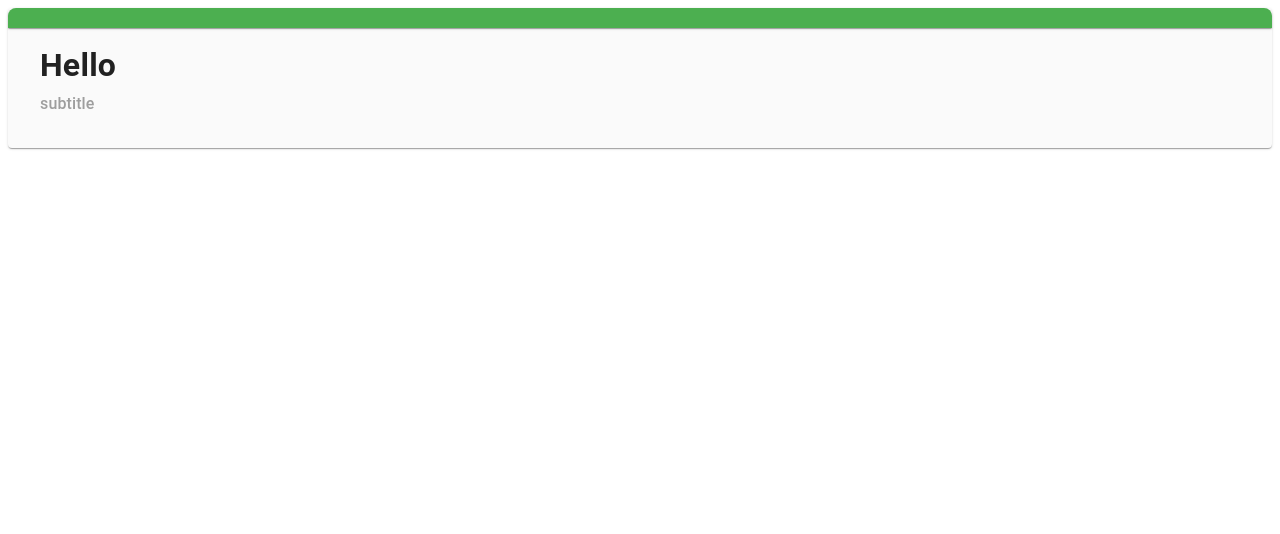
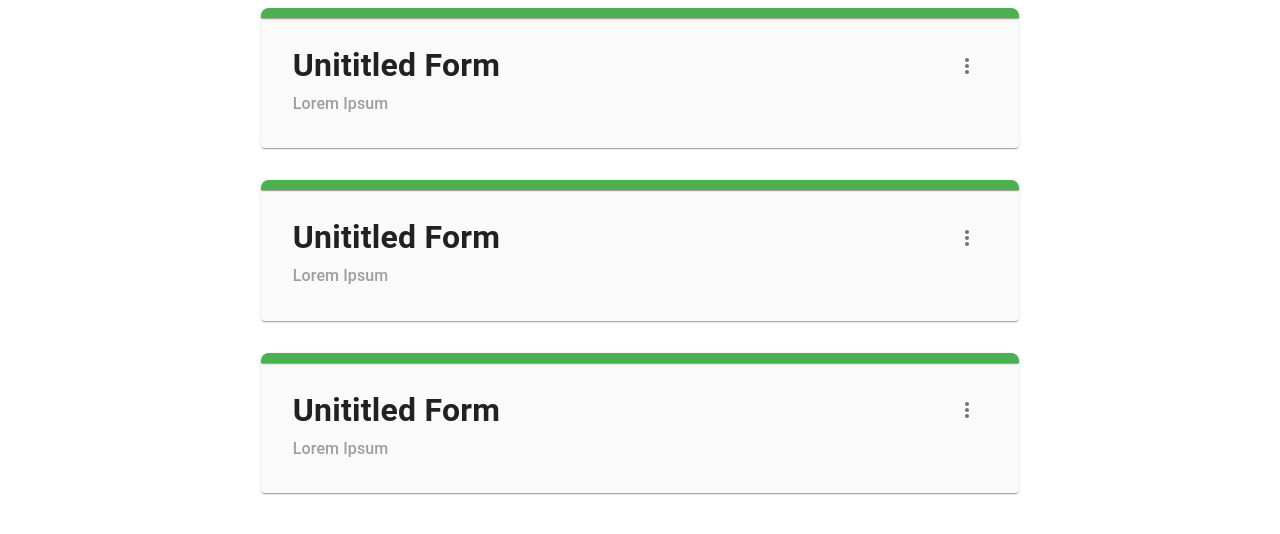
Before and after one commit to ArnabChatterjee20k/Formit-frontend, a React (Vite) app: page / in a window 1280 px wide. Shown: the top 534 px of the page. Built offline with nearby package versions, Linux system fonts and the light colour scheme.

Commit message:
Added borders

```diff
--- a/package.json
+++ b/package.json
@@ -11,6 +11,7 @@
   "dependencies": {
     "@emotion/react": "^11.10.6",
     "@emotion/styled": "^11.10.6",
+    "@mui/icons-material": "^5.11.16",
     "@mui/material": "^5.12.0",
     "react": "^18.2.0",
     "react-dom": "^18.2.0"
--- a/src/App.jsx
+++ b/src/App.jsx
@@ -1,6 +1,13 @@
 import React from "react";
 import FieldCard from "./features/ParentField";
+import Box from "@mui/material/Box";
 
 export default function App() {
-  return <FieldCard title="Hello" description="subtitle"></FieldCard>;
+  return (
+    <Box width="60%" margin="auto" gap={4} display={"flex"} flexDirection={"column"}>
+      <FieldCard title="Unititled Form" description="Lorem Ipsum" />
+      <FieldCard title="Unititled Form" description="Lorem Ipsum" />
+      <FieldCard title="Unititled Form" description="Lorem Ipsum" />
+    </Box>
+  );
 }
--- a/src/components/ui/Border.jsx
+++ b/src/components/ui/Border.jsx
@@ -5,8 +5,14 @@ export const Border = styled(Paper)(({ theme }) => ({
   position: "absolute",
   inset: 0,
   backgroundColor: theme.palette.success.light,
-  height: "20px",
+  height: "10px",
   width: "100%",
   borderBottomLeftRadius: 0,
   borderBottomRightRadius: 0,
 }));
+
+export const ActiveBorder = styled(Border)(({ theme }) => ({
+  backgroundColor: theme.palette.primary.main,
+  width: "5px",
+  height: "100%",
+}));
--- /dev/null
+++ b/src/features/ParentField/components/EditField.jsx
@@ -0,0 +1,13 @@
+import React from "react";
+import TextField from "@mui/material/TextField";
+
+export default function EditField({value,style}) {
+  return (
+    <TextField
+      required
+      defaultValue={value}
+      variant="standard"
+      InputProps={{ sx: {...style,margin:2} }}
+    />
+  );
+}
--- a/src/features/ParentField/components/FieldCard.jsx
+++ b/src/features/ParentField/components/FieldCard.jsx
@@ -1,11 +1,19 @@
-import Box from "@mui/material/Box";
 import Paper from "@mui/material/Paper";
+import Stack from "@mui/material/Stack";
 import Typography from "@mui/material/Typography";
-import { Border } from "../../../components/ui/Border";
+import { Border, ActiveBorder } from "../../../components/ui/Border";
+
+import IconButton from "@mui/material/IconButton";
+import MoreVertIcon from "@mui/icons-material/MoreVert";
+
+import { useState } from "react";
+import EditField from "./EditField";
 
 const RADIUS = 8;
 
 export default function FieldCard({ title, description, children }) {
+  const [edit, setEdit] = useState(false);
+  //   handle the editing using the context
   return (
     <Paper
       sx={{
@@ -13,32 +21,71 @@ export default function FieldCard({ title, description, children }) {
         position: "relative",
         backgroundColor: (theme) => theme.palette.grey[50],
       }}
+      onClick={() => setEdit(true)}
+      onBlur={() => setEdit(false)}
     >
       <Border
         sx={{ borderTopRightRadius: RADIUS, borderTopLeftRadius: RADIUS }}
       />
-      <FieldCard.Header text={title} />
-      <FieldCard.Description text={description} />
+      {edit && <FieldCard.ActiveIndicator />}
+
+      <Stack flexDirection="row" justifyContent="space-between">
+        <FieldCard.Header text={title} edit={edit} />
+        <FieldCard.Menu />
+      </Stack>
+      <FieldCard.Description text={description} edit={edit} />
+
       {children}
     </Paper>
   );
 }
 
-FieldCard.Header = ({ text }) => {
+// Dependencies
+FieldCard.Header = ({ text, edit }) => {
+  const style = { fontWeight: "bold", fontSize: "2rem" };
+  if (edit) return <EditField value={text} style={style} />;
   return (
-    <Typography variant="h6" sx={{ fontWeight: "bold", fontSize: "2rem" }}>
+    <Typography variant="h6" sx={style}>
       {text}
     </Typography>
   );
 };
 
-FieldCard.Description = ({ text }) => {
+FieldCard.Description = ({ text, edit }) => {
+  const style = { fontSize: "1rem", color: (theme) => theme.palette.grey[500] };
+  if (edit) return <EditField value={text} style={style} />;
   return (
-    <Typography
-      variant="subtitle2"
-      sx={{ fontSize: "1rem", color: (theme) => theme.palette.grey[500] }}
-    >
+    <Typography variant="subtitle2" sx={style}>
       {text}
     </Typography>
   );
 };
+
+FieldCard.Menu = () => {
+  return (
+    <IconButton
+      aria-label="more"
+      id="long-button"
+      aria-controls={open ? "long-menu" : undefined}
+      aria-expanded={open ? "true" : undefined}
+      aria-haspopup="true"
+      //   onClick={menuAction}
+    >
+      <MoreVertIcon />
+    </IconButton>
+  );
+};
+
+FieldCard.ActiveIndicator = () => {
+  return (
+    <ActiveBorder
+      sx={{
+        top: "10px",
+        height: "calc(100% - 10px)",
+        borderRadius: 5,
+        borderTopRightRadius: 0,
+        borderTopLeftRadius: 0,
+      }}
+    />
+  );
+};
```
Also changed, not shown: 1 other file (tests, documents, lock files or other folders).
